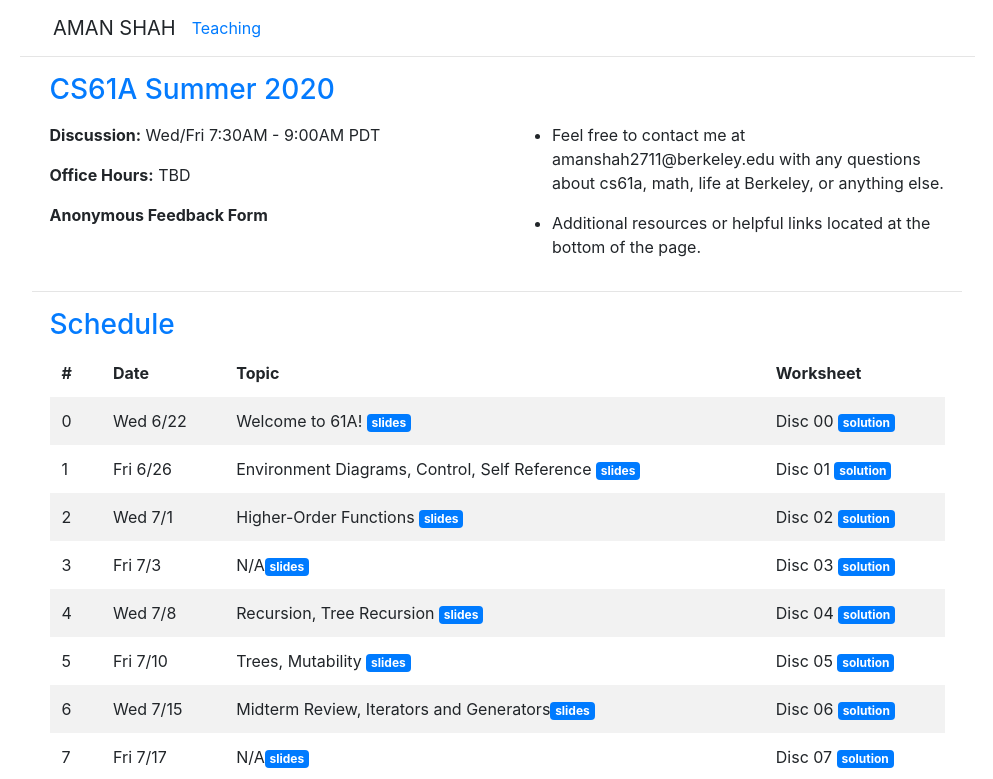
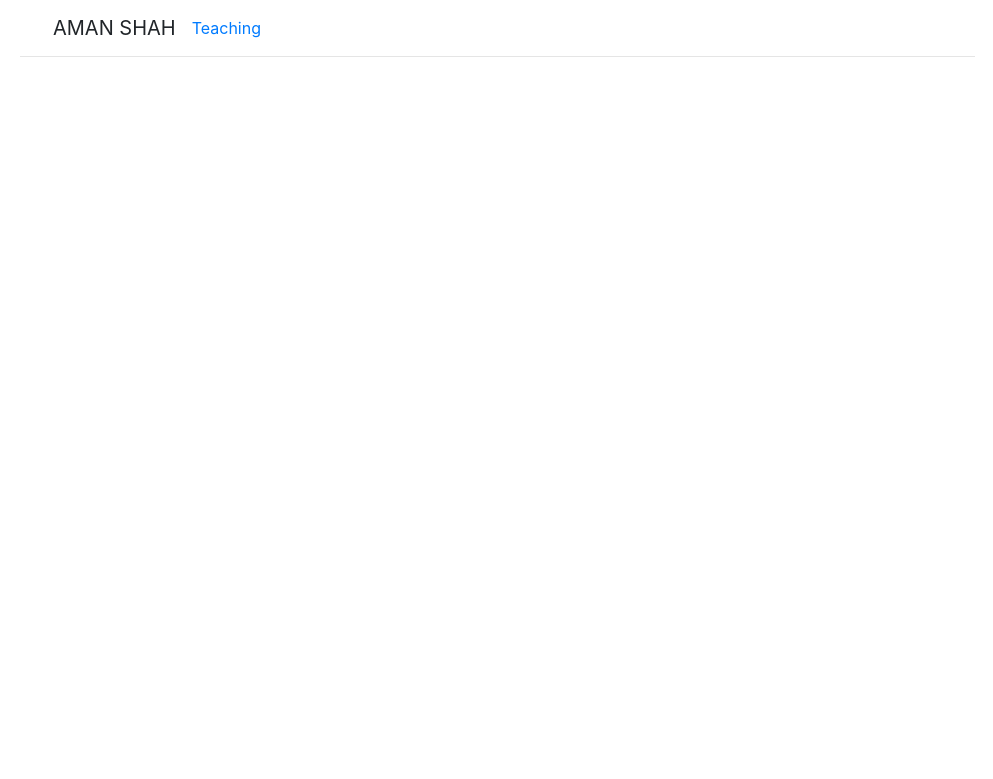
Before and after one commit to amanshah2711/teaching, a React (Create React App) app: page / in a window 1280 px wide. Shown: the top 779 px of the page, without its empty margins (143-1136 px from the left). Built offline with nearby package versions, Linux system fonts and the light colour scheme.

Commit message:
Trying to mess with routing

```diff
--- a/src/index.js
+++ b/src/index.js
@@ -28,8 +28,8 @@ const routing = (
           </Col>
         </Row>
         <hr className="col-md-10" style={{marginTop:0}}></hr>
-        <Route path='/' component={Teaching} />
-        <Route path='/notes' component={Notes} />
+        <Route path='/teaching' component={Teaching} />
+        <Route path='/teaching/notes' component={Notes} />
         <Route path='/sample' component={Sample} />
       </Container>
   </Router>
```
